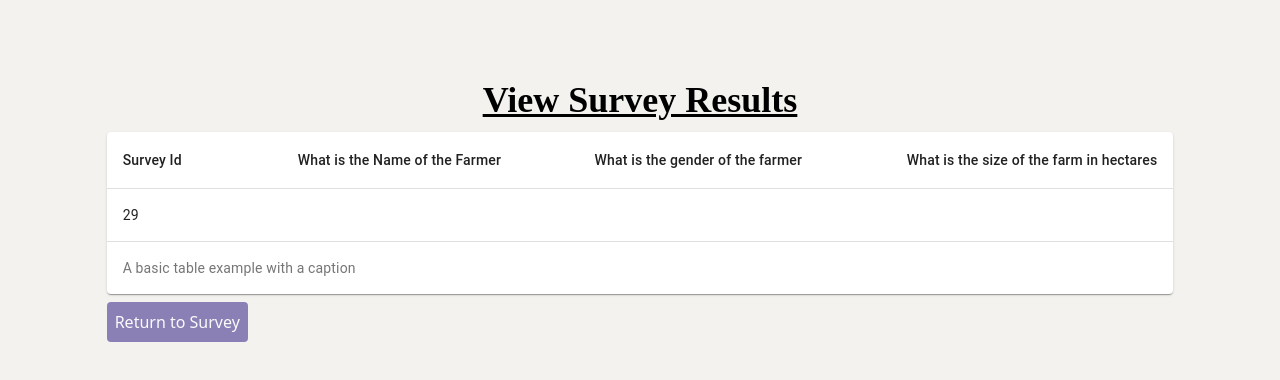
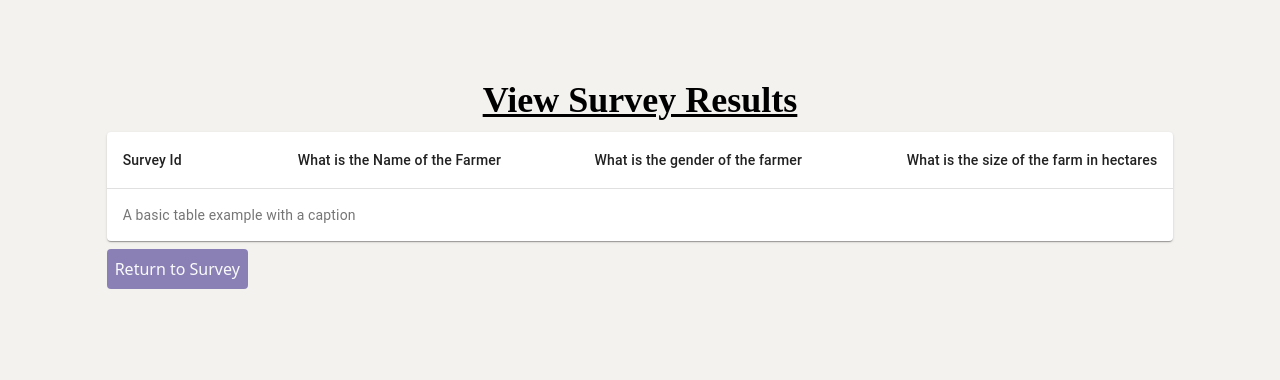
Before and after one commit to Marcos8060/Dynamic-Mobility, a React (Create React App) app: page /response in a window 1280 px wide. Shown: the top 380 px of the page. Built offline with nearby package versions, Linux system fonts and the light colour scheme; a web font is replaced by a local one.

Commit message:
fetched list of surveys

```diff
--- a/src/components/Home.js
+++ b/src/components/Home.js
@@ -10,7 +10,7 @@ const Home = () => {
         <div className='pt-32 text-center w-10/12 mx-auto'>
             <div>
                 <p className='text-white uppercase underline mb-10 font-semibold font-press-start'>Welcome to our online survey</p>
-                <h1 className='text-white md:text-7xl text-4xl font-semibold font-press-start'>Agriculture <br /> Organic Products</h1>
+                <h1 className='text-white md:text-7xl text-4xl font-semibold font-press-start'>Agricultural <br /> Online Survey</h1>
                 <div className="mt-10">
                   <Link to='/survey'>
                     <button className='bg-brown p-4 rounded m-2 uppercase  text-green font-press-start'>Take survey</button>
--- a/src/pages/Response.js
+++ b/src/pages/Response.js
@@ -21,7 +21,9 @@ const Response = () => {
   const classes = useStyles();
 
   const responses = useSelector((store) => store)
-  console.log(responses.question2)
+  console.log(responses)
+
+
 
   return (
     <>
@@ -39,21 +41,24 @@ const Response = () => {
               <TableCell align="right">What is the size of the farm in hectares</TableCell>
             </TableRow>
           </TableHead>
+          {responses.responses.map((response) =>(
             <TableBody>
             <TableRow>
               <TableCell component="th" scope="row">
-                  29
+                {response.id}
               </TableCell>
-                <TableCell align="center">{responses.question1}</TableCell>
-                <TableCell align="center">{responses.question2}</TableCell>
-                <TableCell align="center">{responses.question3}</TableCell>
+              <TableCell align="center">{response.question1}</TableCell>
+              <TableCell align="center">{response.question2}</TableCell>
+              <TableCell align="center">{response.question3}(ha)</TableCell>
             </TableRow>
         </TableBody>
+          ))}
         </Table>
       </TableContainer>
       <Link to='/survey'>
         <button className='bg-blue text-white p-2 mt-2 rounded'>Return to Survey</button>
       </Link>
+
     </div>
     </div>
     </>
--- a/src/pages/Step1.js
+++ b/src/pages/Step1.js
@@ -17,12 +17,12 @@ const Step1 = ({ nextStep,handleFormData,values}) => {
 
   return (
     <>
-     <div className="bg-white shadow-2xl rounded p-4 md:w-8/12 w-11/12 mx-auto p-10 mt-20">
-
+    <div className='bg-gray h-100v py-20'>
+        <div className="bg-white shadow-2xl rounded p-4 md:w-8/12 w-11/12 mx-auto p-10">
         <h2 className='font-semibold mb-20'>What is the name of the farmer?</h2>
         <form onSubmit={submitFormData}>
 
-        <input id='question1' name='question1' defaultValue={values.question1} onChange={handleFormData("question1")} className='p-2 focus:outline-none bg-gray w-7/12' type="text" placeholder='Enter your name...' />
+          <input id='question1' name='question1' defaultValue={values.question1} onChange={handleFormData("question1")} className='p-2 focus:outline-none bg-gray md:w-7/12 w-10/12 mx-auto' type="text" placeholder='Enter your name...' />
           {
             error ? (
               <p className='text-sm text-red font-press-start'>This is a required field!</p>
@@ -36,6 +36,7 @@ const Step1 = ({ nextStep,handleFormData,values}) => {
         </form>
 
         </div>
+    </div>
     </>
   )
 }
--- a/src/pages/Step2.js
+++ b/src/pages/Step2.js
@@ -36,7 +36,7 @@ const Step2 = ({ nextStep, handleFormData, prevStep, values}) => {
 
            <form onSubmit={submitFormData}>
               <select className=" mb-3 bg-gray-50 border border-gray-300 text-gray-900 text-sm rounded focus:ring-blue-400 focus:border-blue-500 block w-7/12 p-2.5 dark:bg-gray-700 dark:border-gray-600 dark:placeholder-gray-400 dark:text-white dark:focus:ring-blue-500 dark:focus:border-blue-500" name="question2" id="question2" defaultValue={values.question2} onChange={handleFormData("question2")}>
-                <option selected>--Select gender--</option>
+                <option defaultValue>--Select gender--</option>
                 <option value='male'>Male</option>
                 <option value='female'>Female</option>
                 <option value='other'>Other</option>
--- a/src/pages/Step3.js
+++ b/src/pages/Step3.js
@@ -1,11 +1,17 @@
-import React, { useEffect } from 'react'
+import React, { useEffect,useState } from 'react'
 import { useDispatch } from 'react-redux'
 import { getData } from '../redux/features/data';
-import { useSelector } from 'react-redux';
 import { saveResponse } from '../redux/features/Response';
+import { useNavigate } from 'react-router-dom';
+
+
+import { ToastContainer, toast } from 'react-toastify';
+import 'react-toastify/dist/ReactToastify.css';
 
 const Step3 = ({ handleFormData, prevStep, values, nextStep}) => {
   const dispatch  = useDispatch();
+  const history = useNavigate();
+  const [error,setError] = useState(false)
 
   // error state
 
@@ -22,7 +28,7 @@ const Step3 = ({ handleFormData, prevStep, values, nextStep}) => {
     e.preventDefault();
 
 
-      const newData ={
+      const newData = {
         // generate random id
         id:Math.floor(Math.random() * 100),
         question1: values.question1,
@@ -30,8 +36,9 @@ const Step3 = ({ handleFormData, prevStep, values, nextStep}) => {
         question3: values.question3,
       }
 
-      console.log(newData)
-      dispatch(saveResponse(newData))
+        console.log(newData)
+        dispatch(saveResponse(newData))
+        history('/response')
   }
 
 
@@ -39,6 +46,7 @@ const Step3 = ({ handleFormData, prevStep, values, nextStep}) => {
   return (
     <>
       <div className='bg-gray h-100v py-20'>
+        <ToastContainer />
         <div className="bg-white shadow-2xl rounded p-4 md:w-8/12 w-11/12 mx-auto p-10">
 
             <h2 className='font-semibold mb-20'>What is the size of the farm?</h2>
@@ -46,6 +54,13 @@ const Step3 = ({ handleFormData, prevStep, values, nextStep}) => {
            <form onSubmit={submitFormData}>
               <input  defaultValue={values.question3} onChange={handleFormData("question3")} id='question3' name='question3' className='p-2 focus:outline-none bg-gray w-7/12' type="text" placeholder='size of your farm...' />
               <br /> <br />
+              {
+                  error ? (
+                    <p className='text-sm text-red font-press-start'>This is a required field!</p>
+                     ):(
+                     ''
+                   )
+                }
               <button type="submit" className='block float-right bg-blue px-4 py-1 font-semibold rounded text-white font-normal'>Finish</button>
               <button onClick={prevStep} className='mx-2 block float-right bg-blue px-4 py-1 font-semibold rounded text-white font-normal'>Previous</button>
            </form>
--- /dev/null
+++ b/src/pages/Success.js
@@ -0,0 +1,9 @@
+import React from 'react'
+
+const Success = () => {
+  return (
+    <div>Success</div>
+  )
+}
+
+export default Success
--- a/src/redux/features/Response.js
+++ b/src/redux/features/Response.js
@@ -10,7 +10,8 @@ const responseSlice = createSlice({
     initialState,
     reducers:{
         saveResponse: (state,action)=> {
-            state.responses = state.responses.push({...action.payload})
+            const response = action.payload;
+            state.responses = [...state.responses, response]
         }
     }
 })
```
Lines whose indentation alone changed are shown as unchanged.
